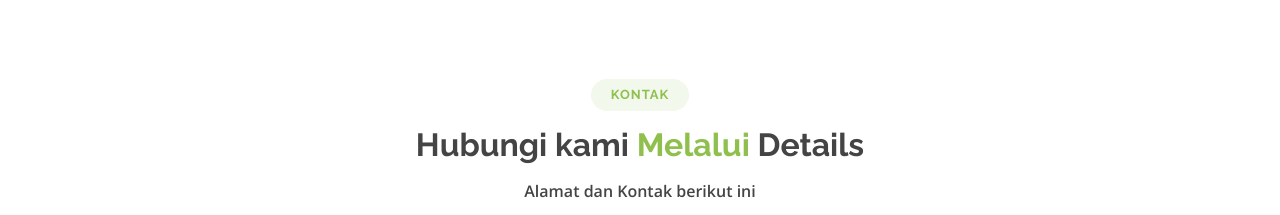
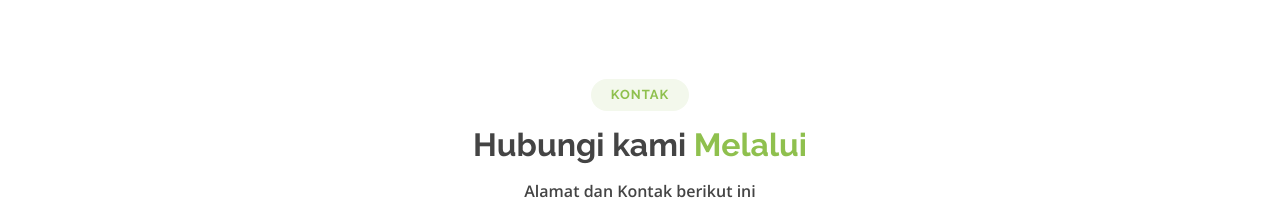
Before and after one commit to ppanputra/ppanputra.github.io, a plain HTML site: page index.html in a window 1280 px wide. Shown: the part 2720-2935 px from the top of the page. Drawn offline with nearby package versions, Linux system fonts and the light colour scheme.

Commit message:
Update index.html

```diff
--- a/index.html
+++ b/index.html
@@ -634,7 +634,7 @@
 
         <div class="section-title" data-aos="zoom-in">
           <h2>Kontak</h2>
-          <h3>Hubungi kami <span>Melalui</span> Details</h3>
+          <h3>Hubungi kami <span>Melalui</span></h3>
           <p>Alamat dan Kontak berikut ini</p>
         </div>
 
```
